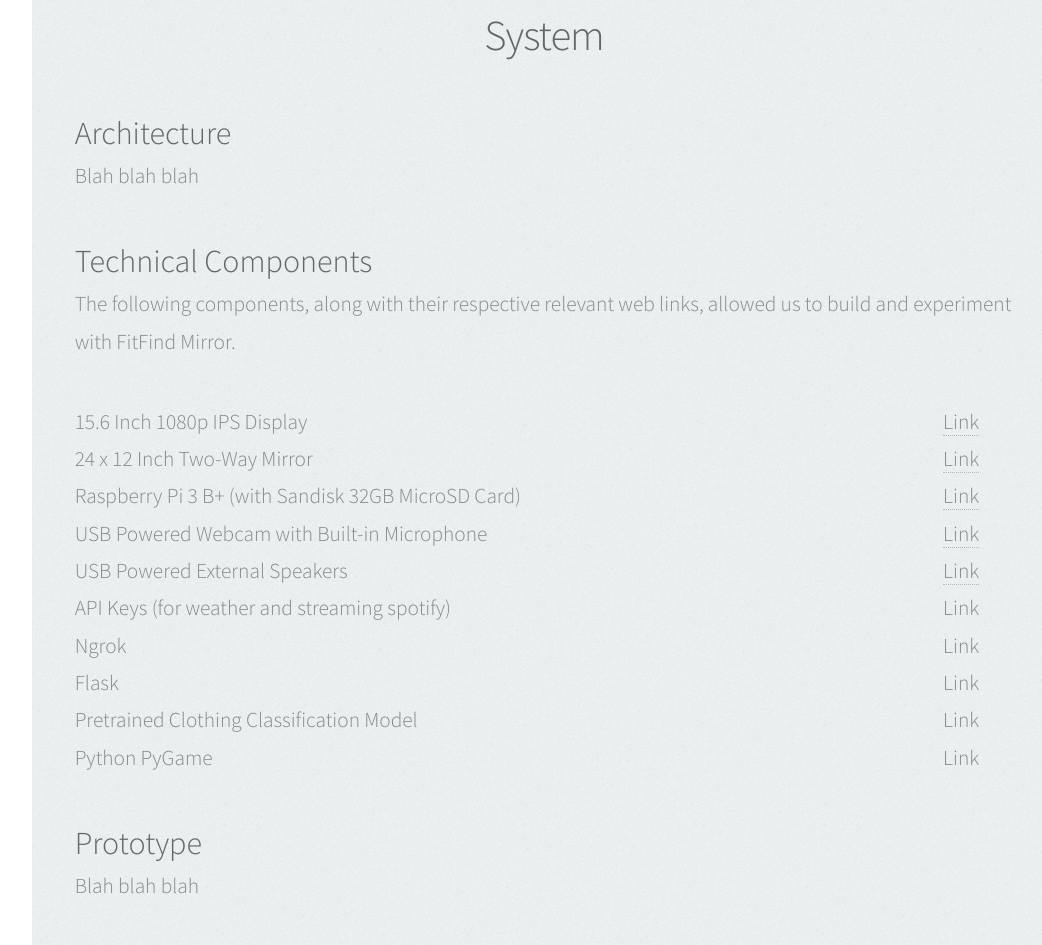
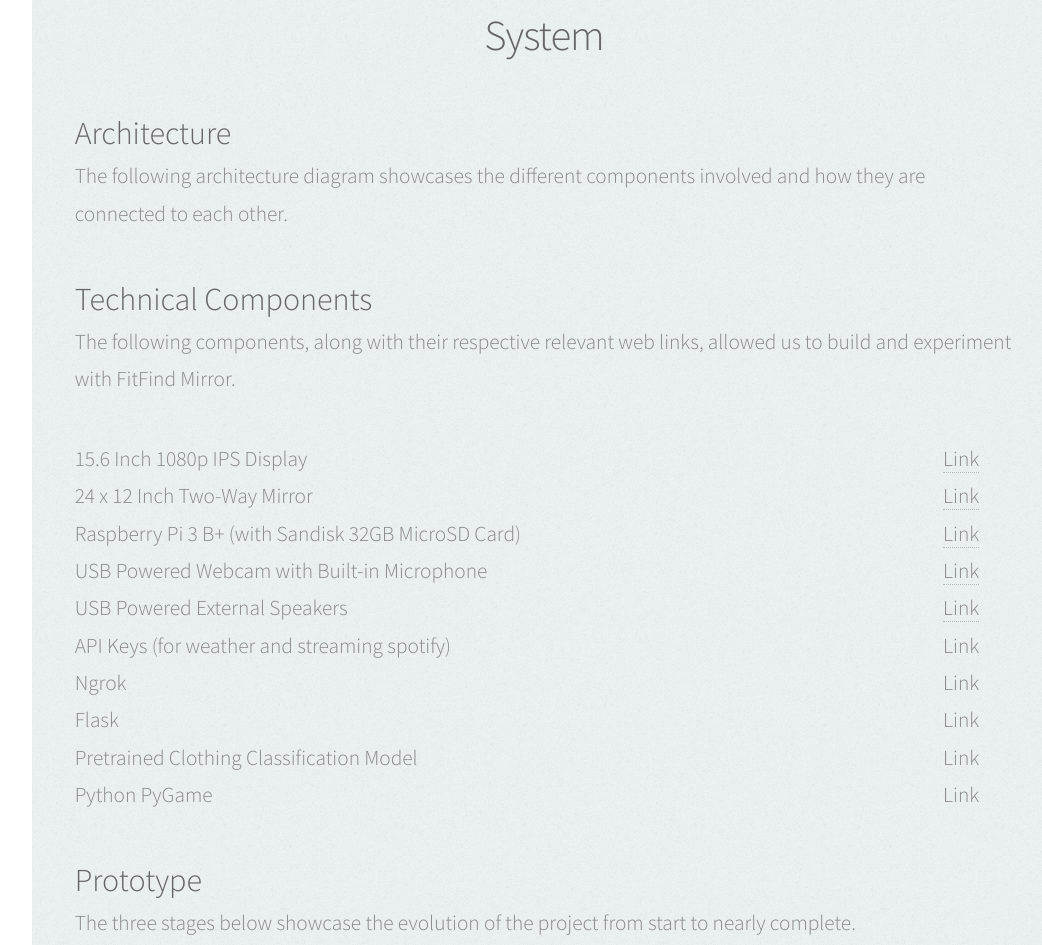
Before and after one commit to MichaelGTZ/IoTGroup14-Project, a plain HTML site: page index.html in a window 1280 px wide. Shown: the part 2270-3215 px from the top of the page, without its empty margins (224-1266 px from the left). Drawn offline with Linux system fonts and the light colour scheme.

Commit message:
Replaced most placeholder captions and headers with the correct text

```diff
--- a/index.html
+++ b/index.html
@@ -125,7 +125,7 @@
 								<h2>System</h2>
 							</header>
 							<h3 align="left">Architecture</h3>
-							<p align="left">Blah blah blah</p>
+							<p align="left">The following architecture diagram showcases the different components involved and how they are connected to each other.</p>
 							<h3 align="left">Technical Components</h3>
 							<p align="left">The following components, along with their respective relevant web links, allowed us to build and experiment with FitFind Mirror.</p>
 							<table border="2">
@@ -171,7 +171,7 @@
 								</tr>
 							</table>
 							<h3 align="left">Prototype</h3>
-							<p align="left">Blah blah blah</p>
+							<p align="left">The three stages below showcase the evolution of the project from start to nearly complete.</p>
 							<div class="row">
 								<div class="4u 12u$(mobile)">
 									<article class="item">
@@ -242,7 +242,7 @@
 							<header>
 								<h2>References</h2>
 							</header>
-							<p align="left">Blah blah blah</p>
+							<p align="left">Thank you to the following resources for help putting FitFind Mirror together.</p>
 							<table border="2">
 								<tr>
 									<td>Sample citation 1</td>
```
